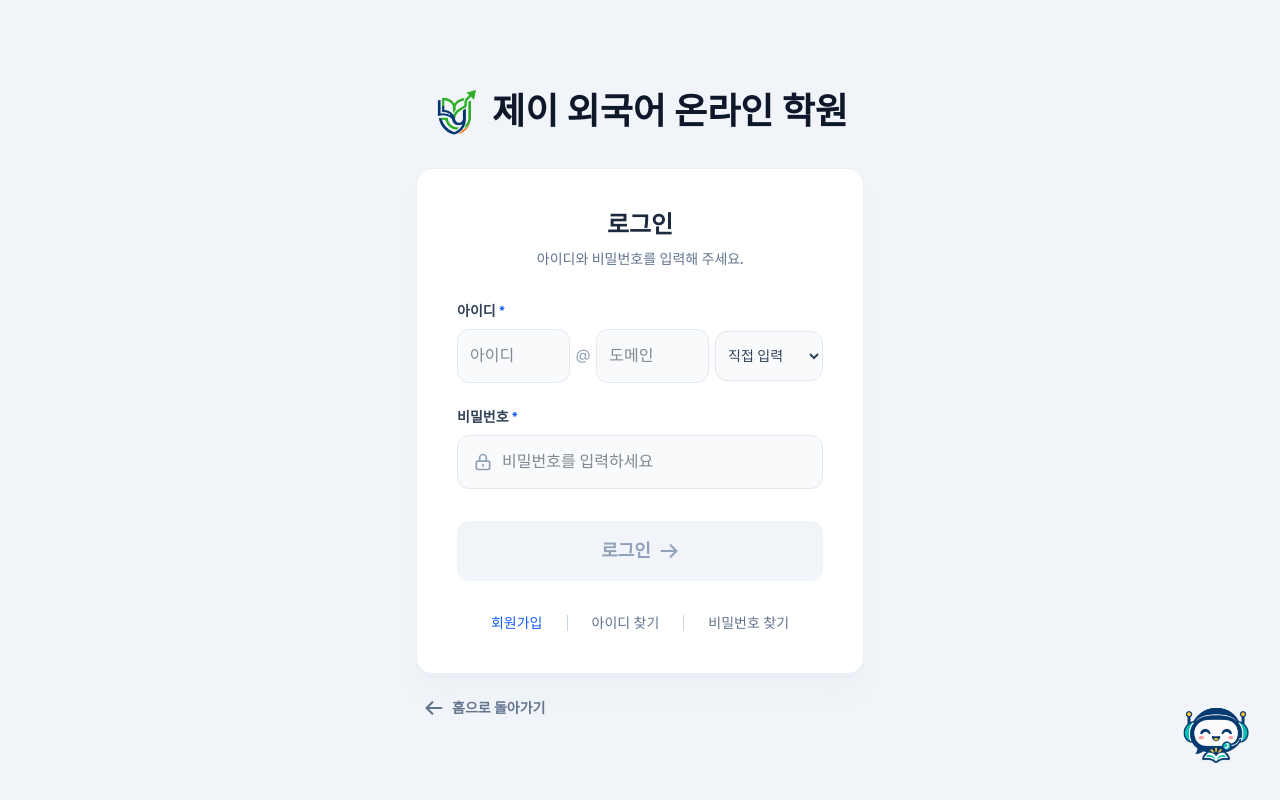
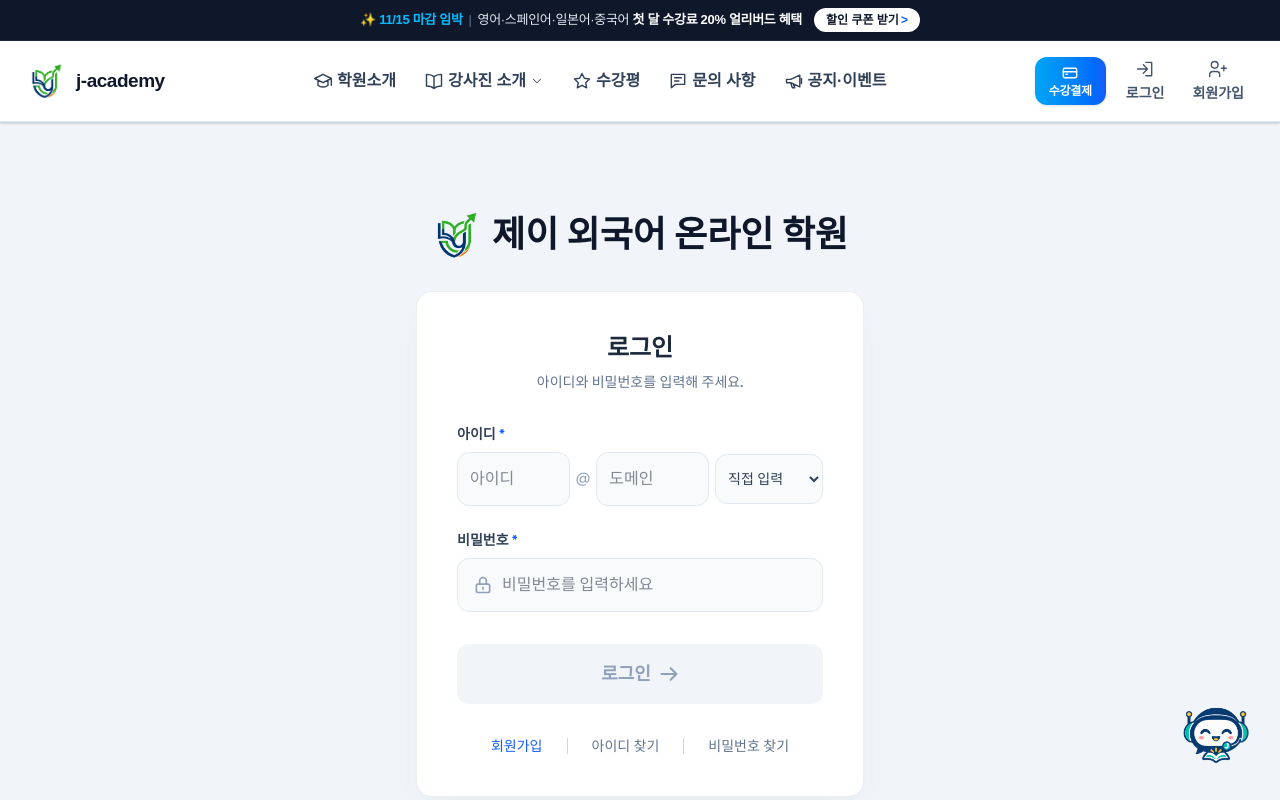
Before and after one commit to jeongjiyun777-ui/j-academy, a Next.js app in the folder frontend/: page /login in a window 1280 px wide. Shown: the top 800 px of the page. Built offline with nearby package versions, Linux system fonts and the light colour scheme.

Commit message:
공용 헤더에 로그인 상태와 회원 수강결제 버튼 연결

```diff
--- a/frontend/app/(account)/login/page.tsx
+++ b/frontend/app/(account)/login/page.tsx
@@ -66,6 +66,12 @@ export default function Home() {
       JSON.stringify({
         name: data.user.name,
         role: data.user.role,
+      })
+    );
+
+    window.dispatchEvent(
+      new CustomEvent("auth-session-restored", {
+        detail: { name: data.user.name, role: data.user.role },
       })
     );
 
--- a/frontend/app/(components)/header/Header.tsx
+++ b/frontend/app/(components)/header/Header.tsx
@@ -249,6 +249,8 @@ export default function Header() {
     loadMyApplications();
   }, [canAccessLessons]);
 
+  const paymentNotice = canAccessLessons ? "수강결제는 준비 중입니다." : undefined;
+
   const links = canAccessAdmin
     ? [
         { href: "/admin", label: "수강 신청 목록", icon: "list" },
@@ -262,7 +264,7 @@ export default function Header() {
       ] as const;
 
   return (
-    <header className="sticky top-0 z-50 w-full border-b border-slate-300 bg-white shadow-sm">
+    <header className="sticky top-0 z-50 w-full shrink-0 border-b border-slate-300 bg-white shadow-sm">
       <div className="w-full border-b border-slate-800 bg-slate-900 px-4 py-2 text-white">
         <div className="mx-auto flex max-w-7xl flex-wrap items-center justify-center gap-x-3 gap-y-1.5 text-xs sm:text-[13px]">
           <p className="flex flex-wrap items-center justify-center gap-x-1.5 gap-y-0.5 text-center tracking-tight text-slate-200">
@@ -286,13 +288,8 @@ export default function Header() {
         <div className="mx-auto flex min-h-[60px] max-w-[1440px] items-center justify-between gap-2.5 px-4 md:min-h-20 md:flex-wrap md:gap-y-0 md:px-6 lg:flex-nowrap lg:gap-3 lg:px-7">
           <Link href="/" className="flex shrink-0 items-center gap-2 sm:gap-3">
             <Image src="/j-academy-logo-web.png" alt="" width={36} height={36} className="size-9 shrink-0 object-contain" priority />
-            <span className="flex flex-col whitespace-nowrap">
-              <span className="text-[17px] leading-tight font-extrabold tracking-tight text-slate-900 sm:text-[19px]">
-                제이 외국어
-              </span>
-              <span className="mt-0.5 text-[12px] leading-none font-medium tracking-tight bg-linear-to-r from-sky-500 to-blue-600 bg-clip-text text-transparent">
-                온라인 학원
-              </span>
+            <span className="whitespace-nowrap text-[17px] font-bold leading-tight tracking-tight text-slate-900 sm:text-[19px]">
+              j-academy
             </span>
           </Link>
 
@@ -345,16 +342,19 @@ export default function Header() {
             ))}
           </nav>
 
-          {!isLoggedIn ? (
-            <div className="flex shrink-0 items-center gap-1 sm:gap-3">
+          <div className="flex min-w-0 items-center gap-1 sm:gap-3">
+            {!canAccessAdmin && (
               <button
                 type="button"
-                onClick={() => window.alert("로그인이 필요한 서비스입니다.")}
-                className="flex min-h-11 cursor-pointer flex-col items-center justify-center gap-1 whitespace-nowrap rounded-xl bg-linear-to-r from-sky-500 to-blue-600 px-2.5 py-2 text-white shadow-sm transition-colors hover:from-sky-600 hover:to-blue-700 focus-visible:outline-2 focus-visible:outline-offset-2 focus-visible:outline-blue-600 sm:px-3.5"
+                onClick={() => window.alert(paymentNotice ?? "로그인이 필요한 서비스입니다.")}
+                className="flex min-h-11 shrink-0 cursor-pointer flex-col items-center justify-center gap-1 whitespace-nowrap rounded-xl bg-linear-to-r from-sky-500 to-blue-600 px-2.5 py-2 text-white shadow-sm transition-colors hover:from-sky-600 hover:to-blue-700 focus-visible:outline-2 focus-visible:outline-offset-2 focus-visible:outline-blue-600 sm:px-3.5"
               >
                 <CreditCard aria-hidden="true" className="size-4 stroke-[2.2]" />
                 <span className="text-[11px] leading-none font-semibold tracking-tight sm:text-xs">수강결제</span>
               </button>
+            )}
+            {!isLoggedIn ? (
+              <div className="flex shrink-0 items-center gap-1 sm:gap-3">
                 <Link href="/login" className="flex flex-col items-center gap-1 whitespace-nowrap rounded-md px-1.5 py-2 text-xs font-semibold text-slate-600 hover:text-blue-700 sm:px-2 md:text-sm">
                   <HeaderIcon name="login" /> 로그인
                 </Link>
@@ -409,6 +409,7 @@ export default function Header() {
               </div>
             )}
           </div>
+        </div>
 
         <nav aria-label="모바일 주 메뉴" className={`grid gap-1.5 border-t border-slate-100 px-3 py-2 md:hidden ${canAccessAdmin ? "grid-cols-3" : "grid-cols-4"}`}>
           {(canAccessAdmin ? links : [academyLink, ...subjects, ...links]).map(({ href, label, icon }) => (
--- a/frontend/app/layout.tsx
+++ b/frontend/app/layout.tsx
@@ -3,6 +3,7 @@ import { Geist, Geist_Mono } from "next/font/google";
 import "./globals.css";
 import Chatbot from "./(components)/chatbot/chatbot";
 import Footer from "./(components)/footer/footer";
+import Header from "./(components)/header/Header";
 import RefreshSession from "./(components)/auth/refresh-session";
 
 const geistSans = Geist({
@@ -39,6 +40,7 @@ export default function RootLayout({
     >
       <body className="flex min-h-screen flex-col">
         <RefreshSession />
+        <Header />
         <div className="flex-1">{children}</div>
 
         <Footer />
--- a/frontend/app/page.tsx
+++ b/frontend/app/page.tsx
@@ -1,10 +1,8 @@
-import Header from "./(components)/header/Header";
 import HomeSections from "./(components)/home/HomeSections";
 
 export default function Home() {
   return (
     <main className="min-h-screen w-full bg-slate-50">
-      <Header />
       <HomeSections />
     </main>
   );
```
Lines whose indentation alone changed are shown as unchanged.
